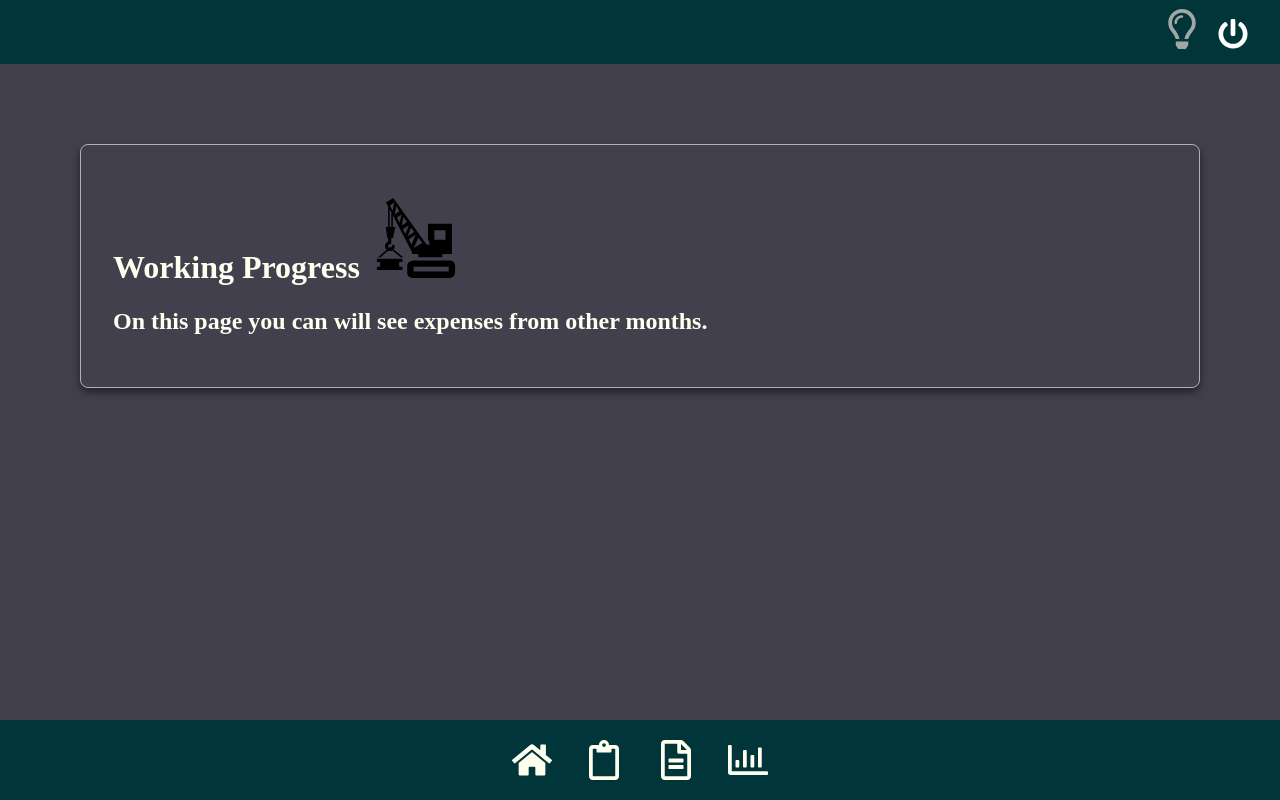
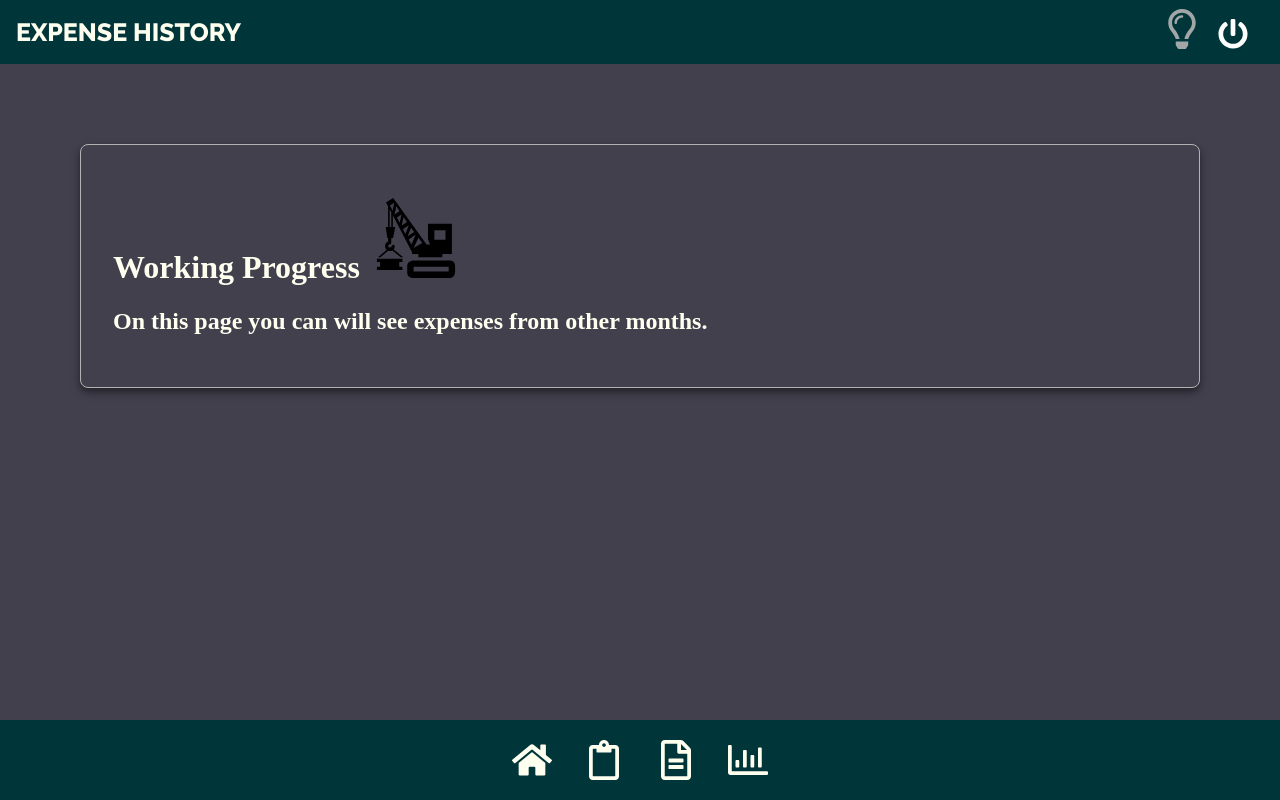
Before and after one commit to mavenesio/house-expenses, a Next.js app: page /ExpenseHistory in a window 1280 px wide. Built offline with nearby package versions, Linux system fonts and the light colour scheme.

Commit message:
fix header names

```diff
--- a/Components/Header/Header.js
+++ b/Components/Header/Header.js
@@ -70,15 +70,17 @@ const Header = ({page, setIsDarkMode, IsDarkMode}) => {
     const getTitle = useCallback(
         (page) => {
             if (page === undefined) return ''
+            let headerText = '';
             switch (page.toLowerCase()) {
                 case '/index':
                 case '/': return 'Login';
-                case '/homepage': return 'This month expenses';
-                case '/ExpenseHistory': return 'EXPENSE HISTORY';
-                case '/ExpenseReports': return 'EXPENSE REPORTS';
-                case '/ExpenseTracking': return 'EXPENSE TRACKING';
-                default: return '';
+                case '/homepage': headerText = 'This month expenses';break;
+                case '/expensehistory': headerText = 'EXPENSE HISTORY';break;
+                case '/expensereports': headerText = 'EXPENSE REPORTS';break;
+                case '/expensetracking': headerText = 'EXPENSE TRACKING';break;
+                default: headerText = '';
             }
+            return headerText;
         },[]);
     const swithTheme = useCallback(
         async (mode) => {
```
